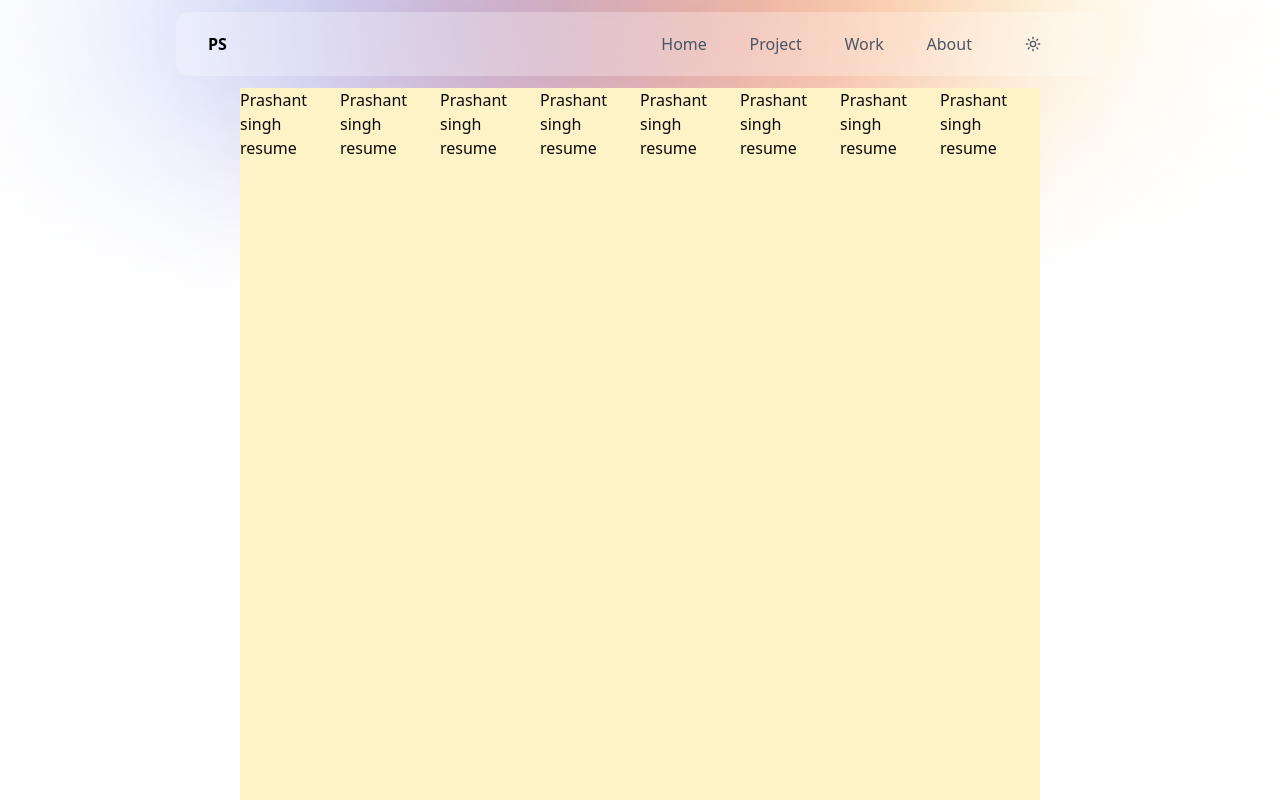
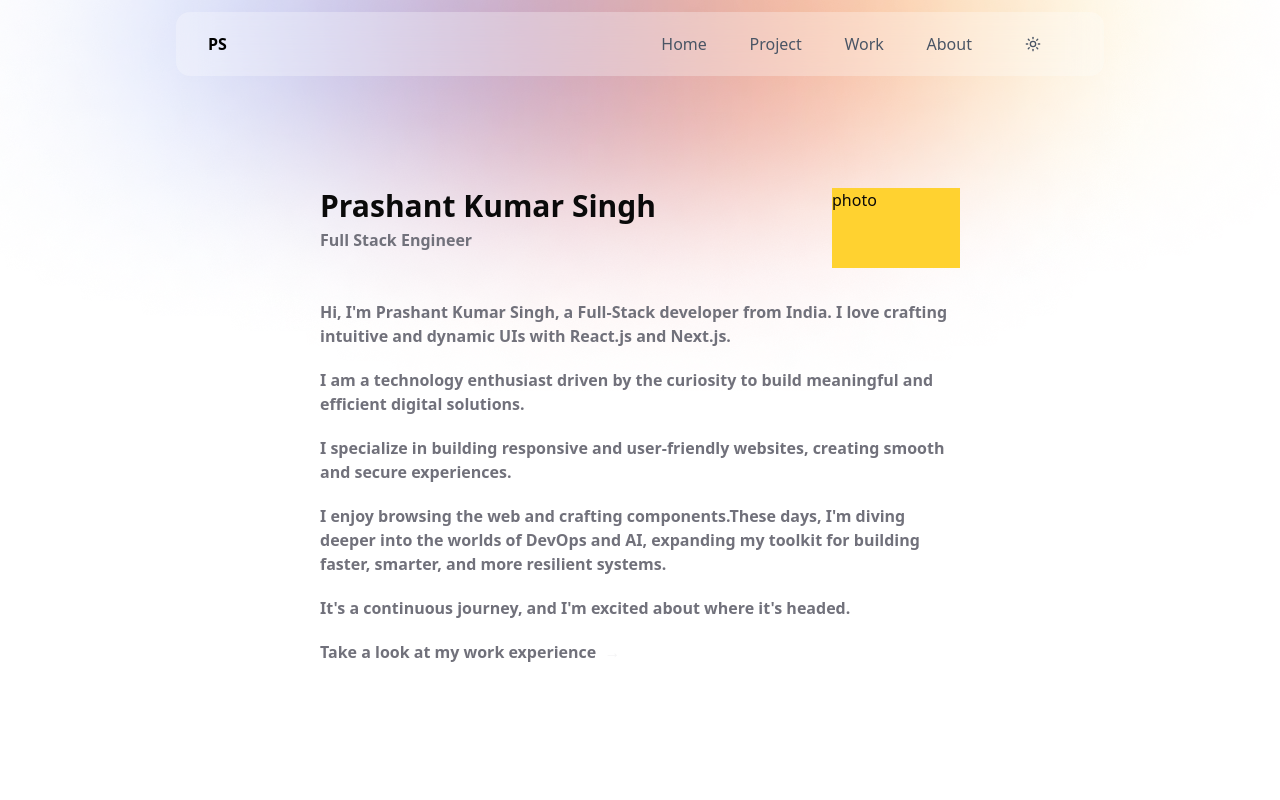
Before and after one commit to prashantsingh5356/portfolio, a Next.js app: page / in a window 1280 px wide. Shown: the top 800 px of the page. Built offline with nearby package versions, Linux system fonts and the light colour scheme.

Commit message:
added hero section

```diff
--- /dev/null
+++ b/app/(home)/_components/Footer.tsx
@@ -0,0 +1,11 @@
+const Footer = () => {
+  return (
+    <div className="flex justify-center bg-contain bg-no-repeat  bg-bottom  bg-[url('/gradient-background-bottom.webp')] min-h-[10vh]">
+      <div className="w-full md:max-w-[50rem] md:min-w-[44rem] bg-amber-300">
+        <h1>This is footer</h1>
+      </div>
+    </div>
+  );
+};
+
+export default Footer;
--- /dev/null
+++ b/app/(home)/_components/HeroSection.tsx
@@ -0,0 +1,47 @@
+import Link from "next/link";
+
+const HeroSection = () => {
+  return (
+    <>
+      <div className="flex justify-between w-full min-h-[10vh] mt-25">
+        <div className="h-full ">
+          <h1 className="font-bold text-3xl">Prashant Kumar Singh</h1>
+          <h3 className="mt-1  font-semibold text-zinc-500">
+            Full Stack Engineer
+          </h3>
+        </div>
+        <div className="h-inherit bg-amber-300 min-w-[8rem] ">photo</div>
+      </div>
+      <div className=" w-full text-zinc-500 ">
+        <p className=" text-[1rem] pt-8 text-left font-semibold ">
+          Hi, I'm Prashant Kumar Singh, a Full-Stack developer from India. I
+          love crafting intuitive and dynamic UIs with React.js and Next.js.
+        </p>
+        <p className="font-semibold  text-[1rem] pt-5 text-left">
+          I am a technology enthusiast driven by the curiosity to build
+          meaningful and efficient digital solutions.
+        </p>
+        <p className="font-semibold  text-[1rem] pt-5 text-left">
+          I specialize in building responsive and user-friendly websites,
+          creating smooth and secure experiences.
+        </p>
+        <p className="font-semibold  text-[1rem] pt-5 text-left">
+          I enjoy browsing the web and crafting components.These days, I'm
+          diving deeper into the worlds of DevOps and AI, expanding my toolkit
+          for building faster, smarter, and more resilient systems.
+        </p>
+        <p className="font-semibold  text-[1rem] pt-5 text-left">
+          It's a continuous journey, and I'm excited about where it's headed.
+        </p>
+        <p className="font-semibold  text-[1rem] pt-5 text-left">
+          Take a look at my work experience{" "}
+          <span className="animate-ping ml-1">
+            <Link href={"/work"}>→</Link>
+          </span>
+        </p>
+      </div>
+    </>
+  );
+};
+
+export default HeroSection;
--- a/app/(home)/_components/Navbar.tsx
+++ b/app/(home)/_components/Navbar.tsx
@@ -46,11 +46,11 @@ const Navbar = () => {
     <div className="w-full h-22  fixed top-0 flex justify-center">
       <div className="max-md:w-full  flex flex-col justify-center">
         <div className=" dark:text-gray-400 text-gray-600 rounded-xl px-8 w-[100%] lg:min-w-[58rem] md:max-w-[60rem] md:min-w-[50rem] backdrop-filter backdrop-blur-lg dark:bg-black/30 bg-white/30   flex  justify-between items-center min-h-[4rem]">
-          <div className="cursor-pointer font-extrabold text-black dark:text-white">
+          <div className="font-extrabold text-black dark:text-white">
             <Link href="/">PS</Link>
           </div>
-          <ul className="font-medium flex justify-around w-[50%] items-center h-9 cursor-pointer font-sans  ">
-            <li className=" dark:hover:text-white hover:text-black">
+          <ul className="font-medium flex justify-around w-[50%] items-center h-10  font-sans  ">
+            <li className=" dark:hover:text-white hover:text-black ">
               <Link href="/">Home</Link>
             </li>
             <li className=" dark:hover:text-white hover:text-black">
--- a/app/(home)/_components/RootLayoutDesign.tsx
+++ b/app/(home)/_components/RootLayoutDesign.tsx
@@ -5,7 +5,7 @@ const RootLayoutDesign = ({
 }>) => {
   return (
     <div className="bg-no-repeat  bg-top bg-[url('/gradient-background-top.webp')] pt-[5.5rem] min-h-[110vh] flex justify-center">
-      <div className="w-full md:max-w-[50rem] md:min-w-[44rem] bg-amber-100">
+      <div className="w-full px-10 md:px-20 md:max-w-[50rem] md:min-w-[44rem]  ">
         {children}
       </div>
     </div>
--- a/app/(home)/page.tsx
+++ b/app/(home)/page.tsx
@@ -1,16 +1,12 @@
+import HeroSection from "./_components/HeroSection";
+
 export default function Home() {
   return (
     <>
-      <div className=" flex">
-        <h1>Prashant singh resume</h1>
-        <h1>Prashant singh resume</h1>
-        <h1>Prashant singh resume</h1>
-        <h1>Prashant singh resume</h1>
-        <h1>Prashant singh resume</h1>
-        <h1>Prashant singh resume</h1>
-        <h1>Prashant singh resume</h1>
-        <h1>Prashant singh resume</h1>
+      <div className="flex flex-col  ">
+        <HeroSection />
       </div>
+      <></>
     </>
   );
 }
--- a/app/layout.tsx
+++ b/app/layout.tsx
@@ -5,6 +5,7 @@ import Navbar from "@/app/(home)/_components/Navbar";
 import RootLayoutDesign from "@/app/(home)/_components/RootLayoutDesign";
 
 import { ThemeProvider } from "@/components/theme-provider";
+import Footer from "./(home)/_components/Footer";
 
 const geistSans = Geist({
   variable: "--font-geist-sans",
@@ -39,6 +40,7 @@ export default function RootLayout({
         >
           <Navbar />
           <RootLayoutDesign> {children}</RootLayoutDesign>
+          <Footer />
         </ThemeProvider>
       </body>
     </html>
```
